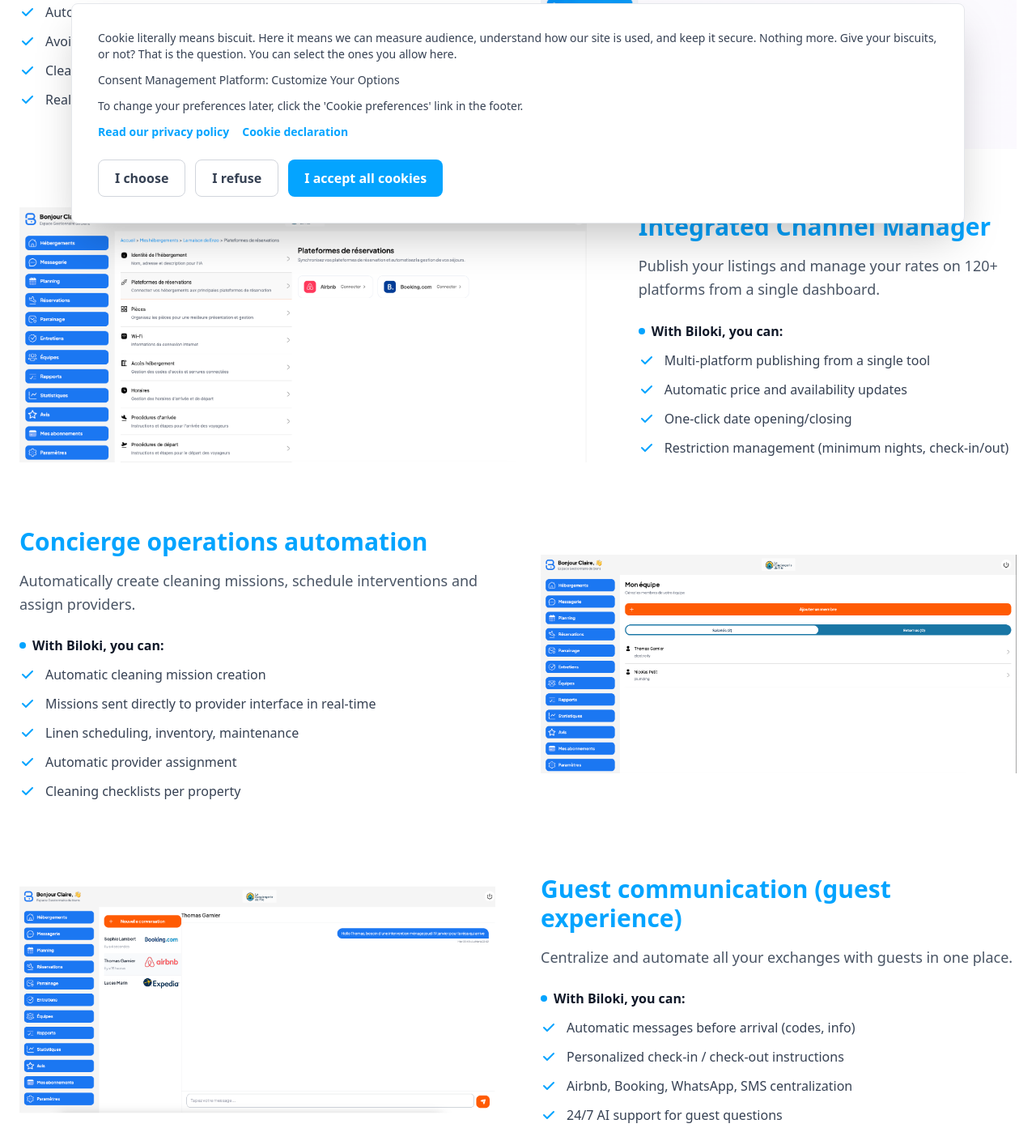
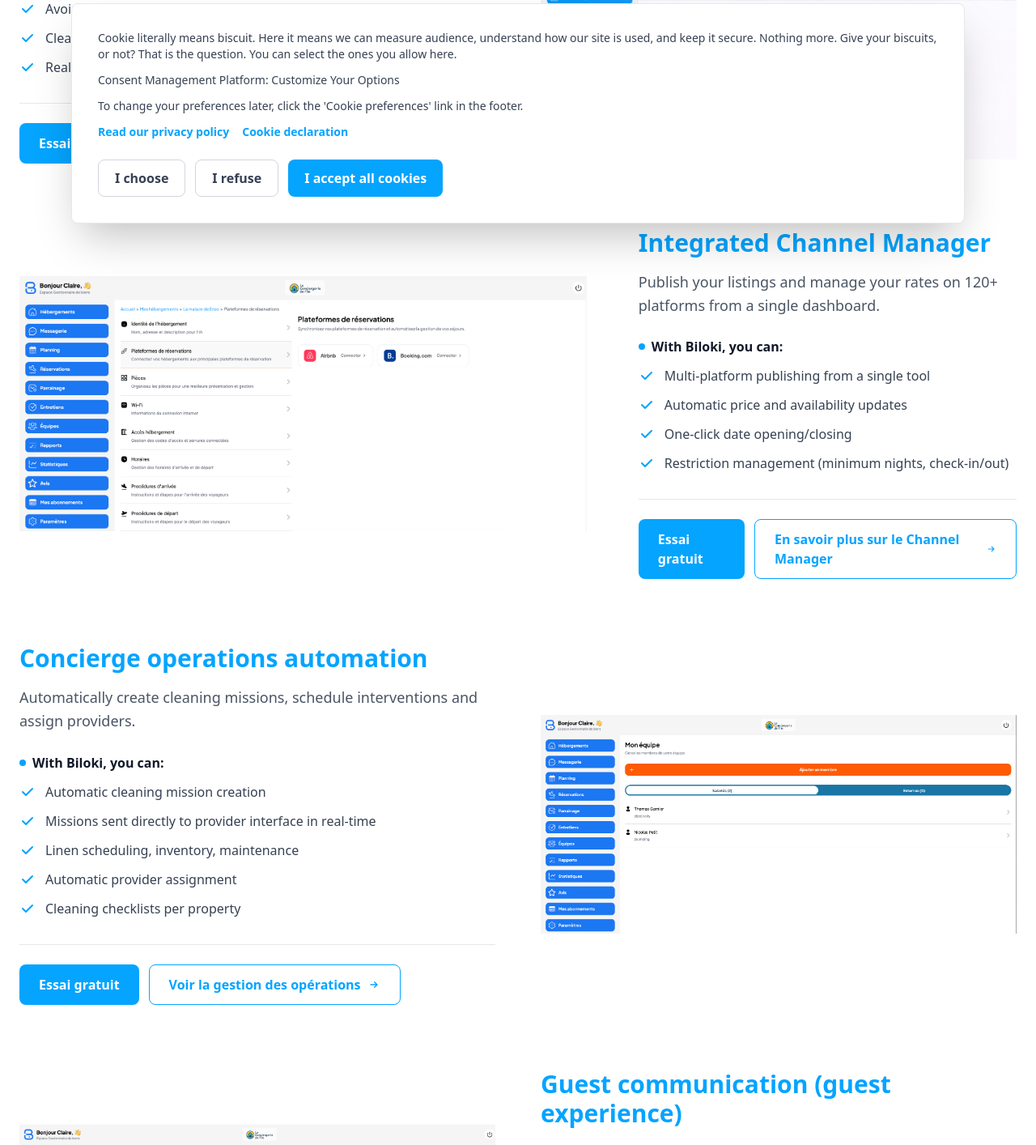
Before and after one commit to vernay/biloki, a Next.js app: page /en/fonctionnalites/pms in a window 1280 px wide. Shown: the part 500-1914 px from the top of the page at 81% size. Built offline with nearby package versions, Linux system fonts and the light colour scheme; no server answers.

Commit message:
feat: Add CTA buttons (Free Trial + Learn More) to each PMS section

```diff
--- a/app/[locale]/fonctionnalites/pms/page.tsx
+++ b/app/[locale]/fonctionnalites/pms/page.tsx
@@ -30,6 +30,17 @@ export default function PMSPage() {
 
   const sectionKeys = ['reservations', 'channelManager', 'operations', 'communication', 'access', 'reporting', 'marketplaceApi'] as const;
   const icons = ['📅', '🌐', '⚙️', '💬', '🔐', '💰', '📊'];
+
+  // CTA links pour chaque section
+  const sectionLinks: Record<string, { href: string; label: string }> = {
+    reservations: { href: `/${locale}/fonctionnalites/4-interfaces`, label: 'Découvrir les 4 interfaces' },
+    channelManager: { href: `/${locale}/fonctionnalites/channel-manager`, label: 'En savoir plus sur le Channel Manager' },
+    operations: { href: `/${locale}/fonctionnalites/4-interfaces`, label: 'Voir la gestion des opérations' },
+    communication: { href: `/${locale}/fonctionnalites/4-interfaces`, label: 'Découvrir la messagerie IA' },
+    access: { href: `/${locale}/fonctionnalites/serrures-connectees`, label: 'Découvrir les serrures connectées' },
+    reporting: { href: `/${locale}/tarifs`, label: 'Voir les plans tarifaires' },
+    marketplaceApi: { href: `/${locale}/fonctionnalites/marketplace-api`, label: 'Voir toutes les intégrations' }
+  };
 
   const sections = sectionKeys.map((key, index) => ({
     title: t(`sections.${key}.title`),
@@ -88,6 +99,25 @@ export default function PMSPage() {
                         </li>
                       ))}
                     </ul>
+
+                    {/* CTA Buttons */}
+                    <div className="flex flex-col sm:flex-row gap-3 mt-8 pt-6 border-t border-gray-200">
+                      <Link
+                        href="/commencer-gratuitement"
+                        className="inline-flex items-center justify-center px-6 py-3 bg-primary text-white font-semibold rounded-lg hover:bg-[#0293e6] transition-colors"
+                      >
+                        Essai gratuit
+                      </Link>
+                      <Link
+                        href={sectionLinks[sectionKeys[index]].href}
+                        className="inline-flex items-center justify-center px-6 py-3 border border-primary text-primary font-semibold rounded-lg hover:bg-primary/5 transition-colors"
+                      >
+                        {sectionLinks[sectionKeys[index]].label}
+                        <svg className="w-4 h-4 ml-2" fill="none" stroke="currentColor" viewBox="0 0 24 24">
+                          <path strokeLinecap="round" strokeLinejoin="round" strokeWidth={2} d="M13 7l5 5m0 0l-5 5m5-5H6" />
+                        </svg>
+                      </Link>
+                    </div>
                   </div>
                 </div>
 
```
